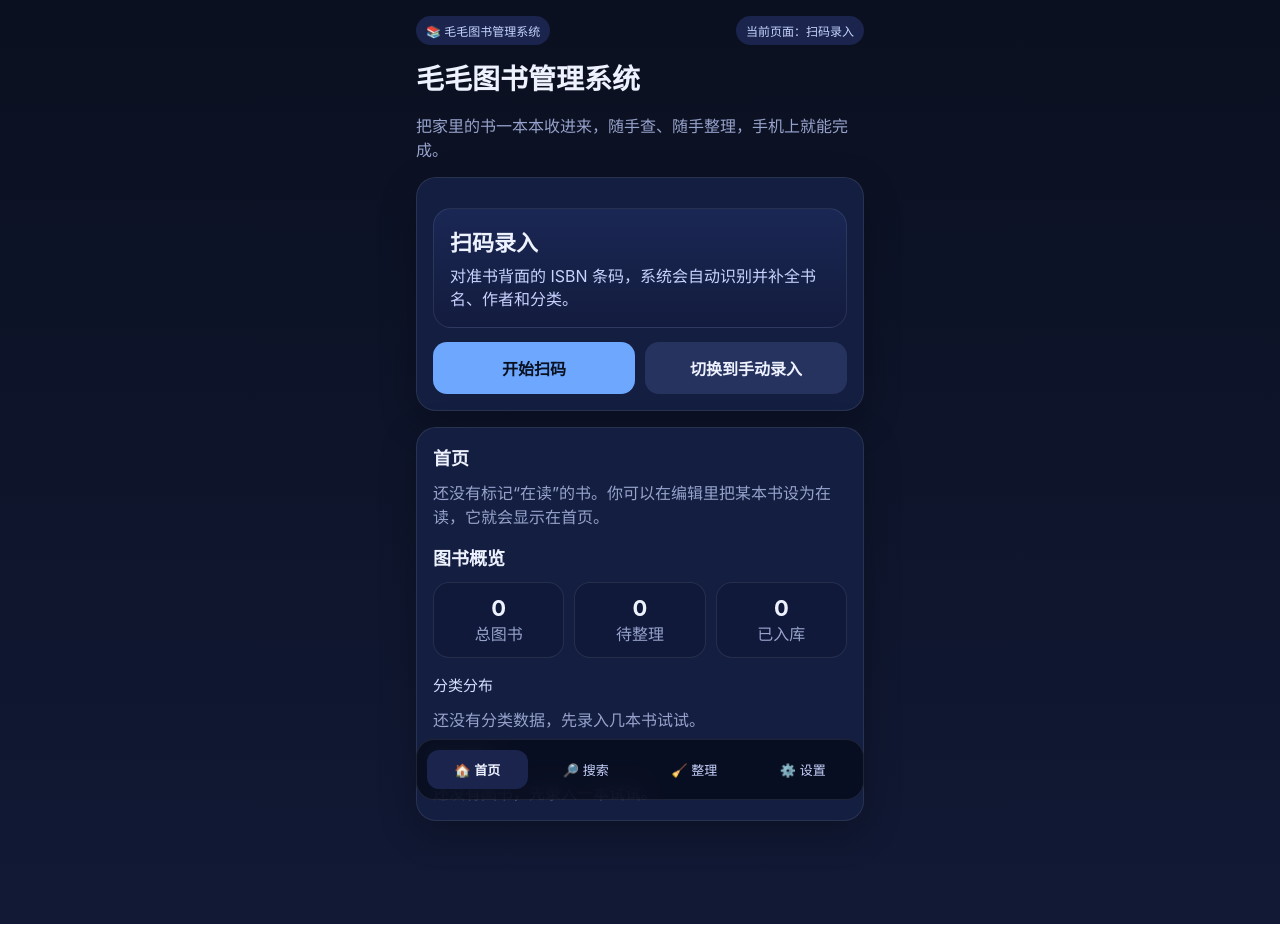
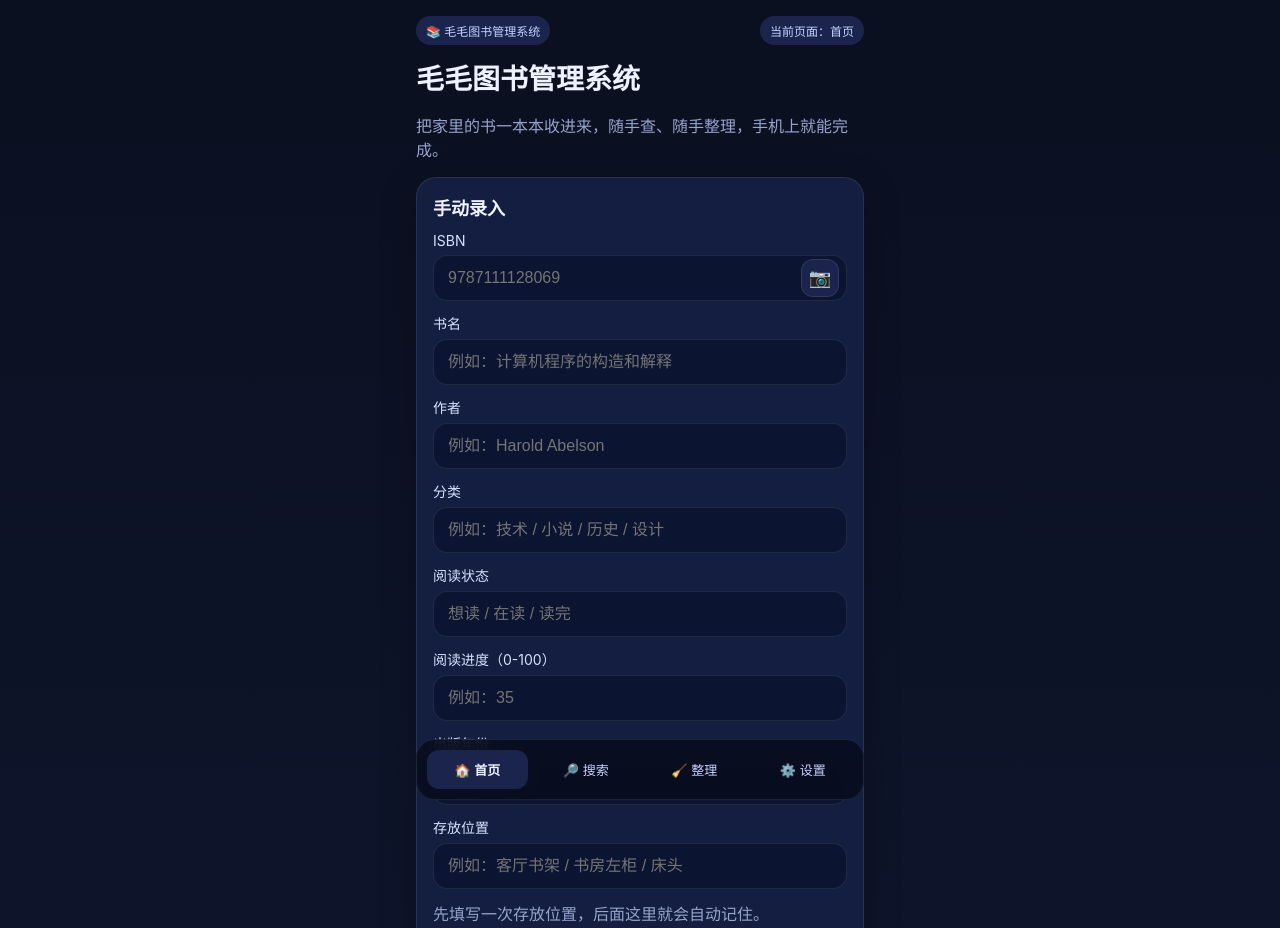
Before and after one commit to HoranCheng/home-library-system, a website: page library-system/preview/index.html in a window 1280 px wide. Shown: the top 928 px of the page. Drawn offline with Linux system fonts and the light colour scheme.

Commit message:
refactor(entry): unify manual form with inline ISBN scanner

```diff
--- a/library-system/preview/index.html
+++ b/library-system/preview/index.html
@@ -49,6 +49,12 @@
     .field input, .field textarea {
       width:100%; border-radius:14px; border:1px solid var(--line); background:#0b1430; color:#eef2ff;
       padding:13px 14px; font-size:16px;
+    }
+    .input-with-action { position:relative; }
+    .input-with-action input { padding-right:54px; }
+    .input-action-btn {
+      position:absolute; right:8px; top:50%; transform:translateY(-50%);
+      width:38px; height:38px; border-radius:12px; border:1px solid var(--line); background:#1a244d; color:#eef2ff; font-size:18px;
     }
     .field textarea { min-height:120px; resize:vertical; }
     .hint { font-size:13px; color:var(--muted); margin-top:8px; line-height:1.45; }
@@ -106,7 +112,7 @@
     <h1>毛毛图书管理系统</h1>
     <p class="muted">把家里的书一本本收进来，随手查、随手整理，手机上就能完成。</p>
 
-    <div class="card" id="scanSection">
+    <div class="card hidden" id="scanSection">
       <div class="hero" id="hero">
         <h2 id="heroTitle">扫码录入</h2>
         <p id="heroDesc">对准书背面的 ISBN 条码，系统会自动识别并补全书名、作者和分类。</p>
@@ -128,7 +134,10 @@
       <h2 class="section-title">手动录入</h2>
       <div class="field">
         <label>ISBN</label>
-        <input id="isbn" placeholder="9787111128069" />
+        <div class="input-with-action">
+          <input id="isbn" placeholder="9787111128069" />
+          <button class="input-action-btn" id="isbnScanBtn" title="扫码填入 ISBN">📷</button>
+        </div>
       </div>
       <div class="field">
         <label>书名</label>
@@ -299,6 +308,7 @@
       scanFailBtn: document.getElementById('scanFailBtn'),
       scanNotice: document.getElementById('scanNotice'),
       isbn: document.getElementById('isbn'),
+      isbnScanBtn: document.getElementById('isbnScanBtn'),
       title: document.getElementById('title'),
       author: document.getElementById('author'),
       category: document.getElementById('category'),
@@ -380,21 +390,18 @@
 
     function render() {
       const page = getPage();
-      const entryMode = getEntryMode();
-      els.modePill.textContent = `当前页面：${page === 'home' ? (entryMode === 'scan' ? '扫码录入' : '手动录入') : page === 'search' ? '搜索' : page === 'organize' ? '整理' : '设置'}`;
-      els.heroTitle.textContent = entryMode === 'scan' ? '扫码录入' : '手动录入';
-      els.heroDesc.textContent = entryMode === 'scan'
-        ? '对准书背面的 ISBN 条码，系统会自动识别并补全书名、作者和分类。'
-        : '适合旧书、无条码图书。填写 ISBN、书名、作者和分类后即可保存。';
-      els.scanBtn.textContent = entryMode === 'scan' ? (scannerActive ? '停止扫码' : '开始扫码') : '保存图书';
-      els.scanFailBtn.textContent = entryMode === 'scan' ? '切换到手动录入' : '切换到扫码录入';
+      els.modePill.textContent = `当前页面：${page === 'home' ? '首页' : page === 'search' ? '搜索' : page === 'organize' ? '整理' : '设置'}`;
+      els.heroTitle.textContent = '扫码录入';
+      els.heroDesc.textContent = '对准书背面的 ISBN 条码，系统会自动识别并补全书名、作者和分类。';
+      els.scanBtn.textContent = scannerActive ? '停止扫码' : '开始扫码';
+      els.scanFailBtn.textContent = '继续手动录入';
 
       els.navHome.classList.toggle('active', page === 'home');
       els.navSearch.classList.toggle('active', page === 'search');
       els.navOrganize.classList.toggle('active', page === 'organize');
       els.navSettings.classList.toggle('active', page === 'settings');
-      els.scanSection.classList.toggle('hidden', !(page === 'home' && entryMode === 'scan'));
-      els.manualCard.classList.toggle('hidden', !(page === 'home' && entryMode === 'manual'));
+      els.scanSection.classList.add('hidden');
+      els.manualCard.classList.toggle('hidden', page !== 'home');
       els.homeSection.classList.toggle('hidden', page !== 'home');
       els.searchSection.classList.toggle('hidden', page !== 'search');
       els.organizeSection.classList.toggle('hidden', page !== 'organize');
@@ -468,21 +475,16 @@
     els.navSettings.onclick = () => setPage('settings');
 
     els.scanBtn.onclick = () => {
-      if (getEntryMode() === 'scan') {
-        if (scannerActive) { stopScanner(); } else { startScanner(); }
-      } else {
-        els.saveBtn.click();
-      }
+      if (scannerActive) { stopScanner(); } else { startScanner(); }
+    };
+    els.isbnScanBtn.onclick = (event) => {
+      event.preventDefault();
+      if (scannerActive) { stopScanner(); } else { startScanner(); }
     };
 
     els.scanFailBtn.onclick = () => {
-      if (getEntryMode() === 'scan') {
-        stopScanner();
-        setEntryMode('manual');
-        els.scanNotice.innerHTML = makeNotice('warn', '已切换到手动录入。');
-      } else {
-        setEntryMode('scan');
-      }
+      stopScanner();
+      els.scanNotice.innerHTML = makeNotice('warn', '你也可以直接在 ISBN 输入框里手动输入。');
     };
 
     els.fillDemoBtn.onclick = () => {
@@ -841,7 +843,6 @@
       const isbn = rawValue.replace(/[^0-9Xx]/g, '');
       if (isbn.length === 10 || isbn.length === 13) {
         els.isbn.value = isbn;
-        setEntryMode('manual');
         fillBookMetaByIsbn(isbn, 'scan');
       } else {
         els.scanNotice.innerHTML = makeNotice('warn', `识别到条码但非 ISBN 格式（${escapeHtml(rawValue)}），请手动录入 ISBN。`);
```
